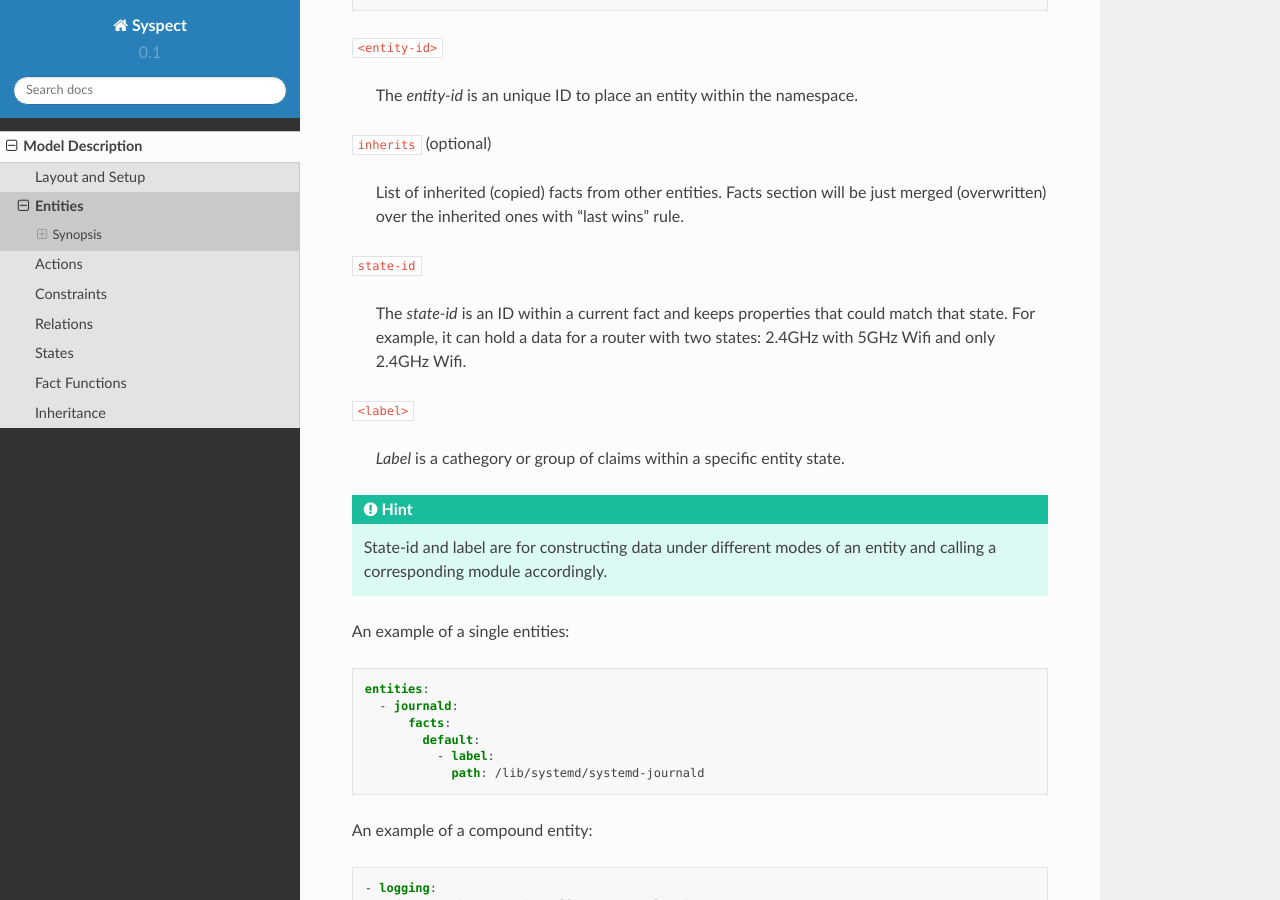
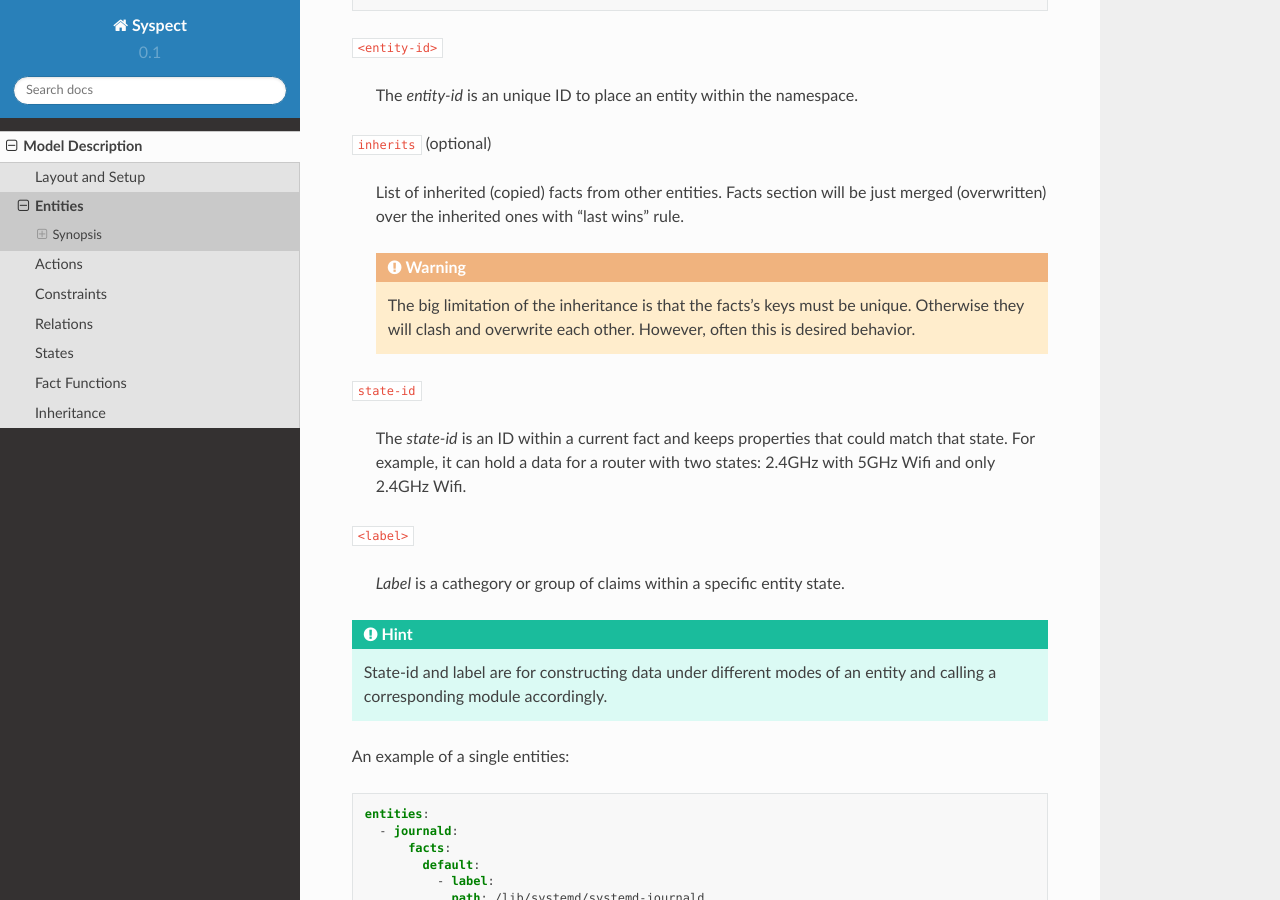
Before and after one commit to tinythings/sysinspect, a Sphinx documentation site: the page built from docs/modeldescr/entities.rst, in a window 1280 px wide and 900 px high, scrolled down 1389 px. Built offline with Sphinx 7.4.7 and the Read the Docs theme 2.0.0, drawn with Linux system fonts in a browser that asks for light colours.

Commit message:
Add inheritance warning

```diff
--- a/docs/modeldescr/entities.rst
+++ b/docs/modeldescr/entities.rst
@@ -64,6 +64,12 @@ Here is the full entity description:
 
   List of inherited (copied) facts from other entities. Facts section will be just
   merged (overwritten) over the inherited ones with "last wins" rule.
+
+  .. warning::
+
+    The big limitation of the inheritance is that the facts's keys must be unique.
+    Otherwise they will clash and overwrite each other. However, often this is desired
+    behavior.
 
 ``state-id``
 
```
